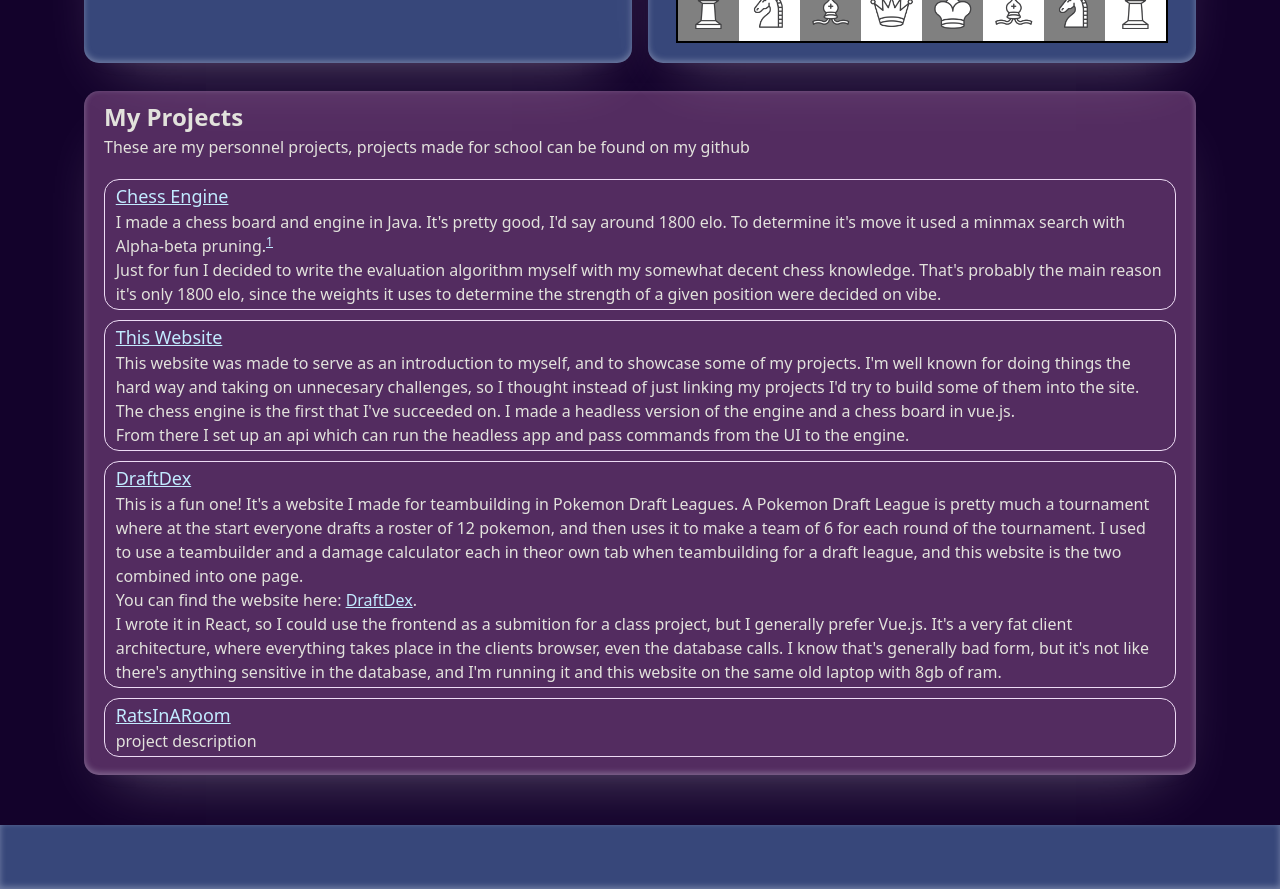
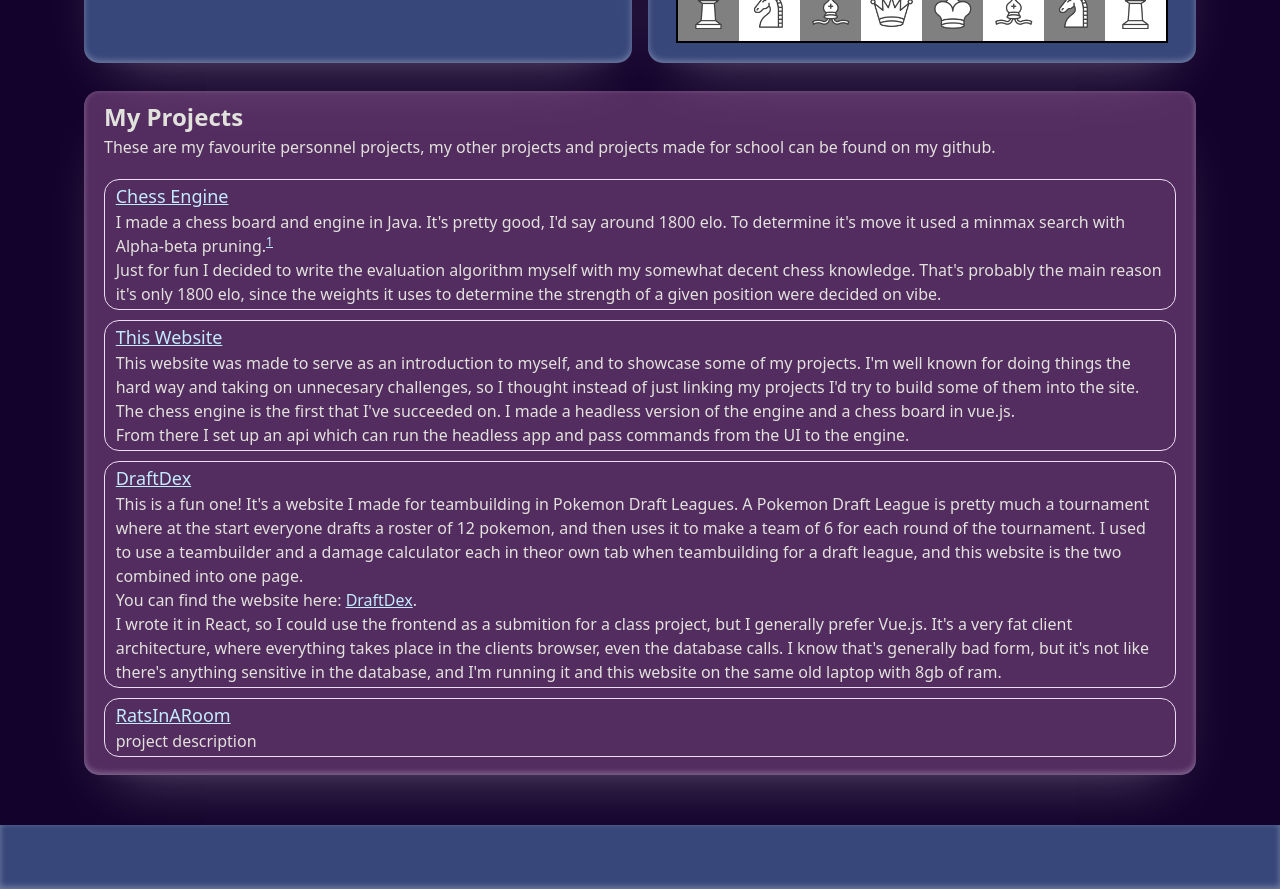
Before and after one commit to Temujin142857/MyWebsite, a Vue app: page / in a window 1280 px wide. Shown: the part 820-1709 px from the top of the page. Built offline with nearby package versions, Linux system fonts and the light colour scheme; no server answers.

Commit message:
small text change

```diff
--- a/src/App.vue
+++ b/src/App.vue
@@ -60,7 +60,9 @@
 			</div>
 			<div class="card-shadow card px-5 py-2">
 				<h2 class="h2" id="projects">My Projects</h2>
-				<p class="mb-5">These are my personnel projects, projects made for school can be found on my github</p>
+				<p class="mb-5">These are my favourite personnel projects, my other projects and projects made for school can be found on my github.
+
+				</p>
 				<div class="project-card">
 					<div style="display: flex"></div>
 					<!--<img src="project1.png" alt="image for my first project">-->
```
